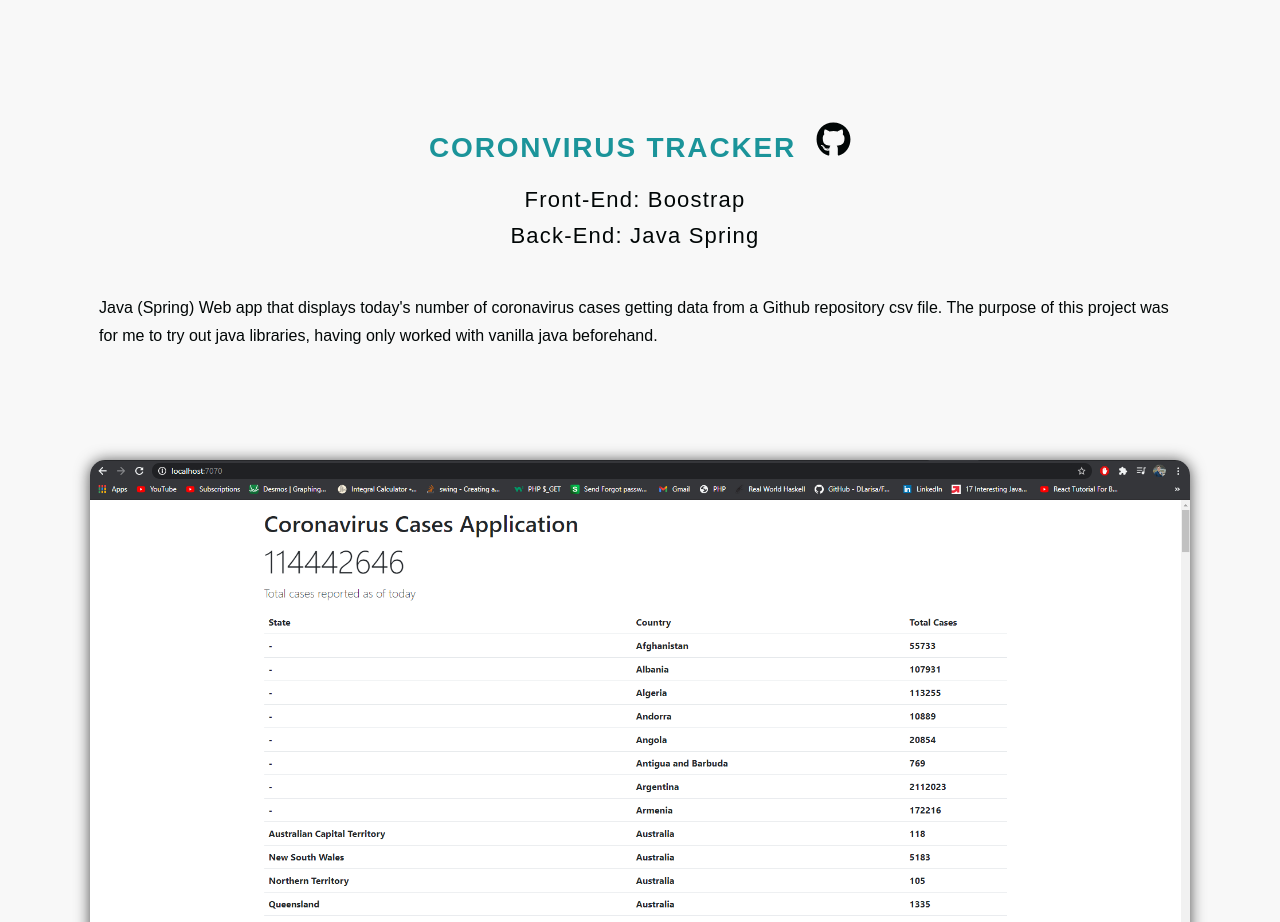
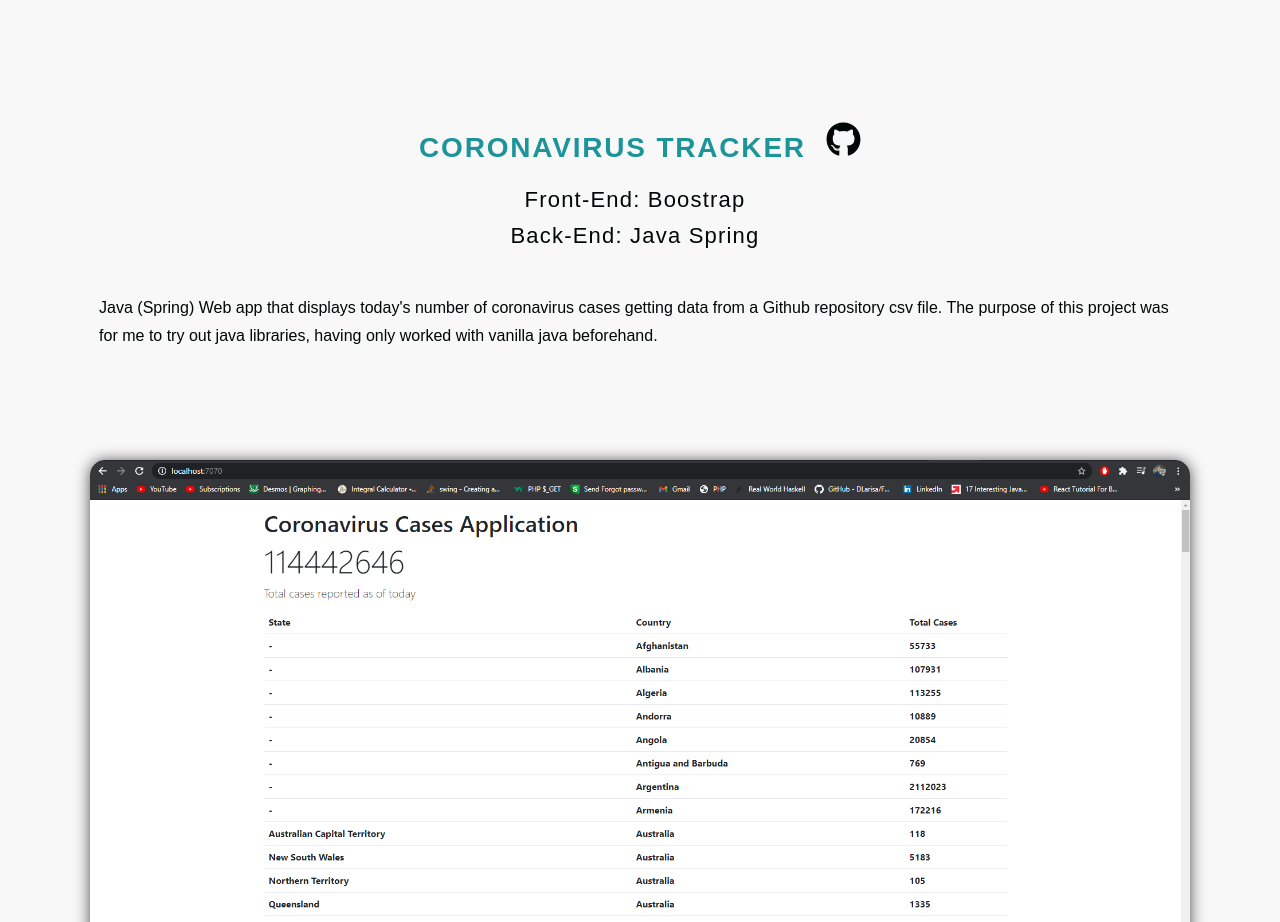
Before and after one commit to PaulVLAD22/PortfolioWebsite, a React (Create React App) app: page /projects in a window 1280 px wide. Shown: the part 1006-1928 px from the top of the page. Built offline with nearby package versions, Linux system fonts and the light colour scheme; a web font is replaced by a local one.

Commit message:
corrected typo

```diff
--- a/src/components/Project/Data.js
+++ b/src/components/Project/Data.js
@@ -55,7 +55,7 @@ export const projectFour = {
   id:4,
   lightBg:true,
   lightText:false,
-  topLine:"Coronvirus Tracker",
+  topLine:"Coronavirus Tracker",
   frontEnd: "Boostrap",
   backEnd:"Java Spring",
   description:"Java (Spring) Web app that displays today's number of coronavirus cases getting data from a Github repository csv file. The purpose of this project was for me to try out java libraries, having only worked with vanilla java beforehand.",
```
